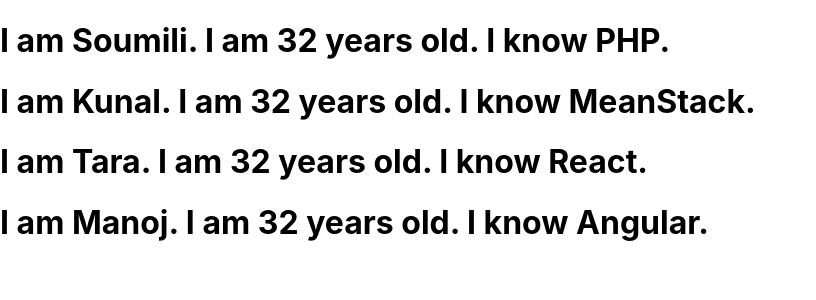
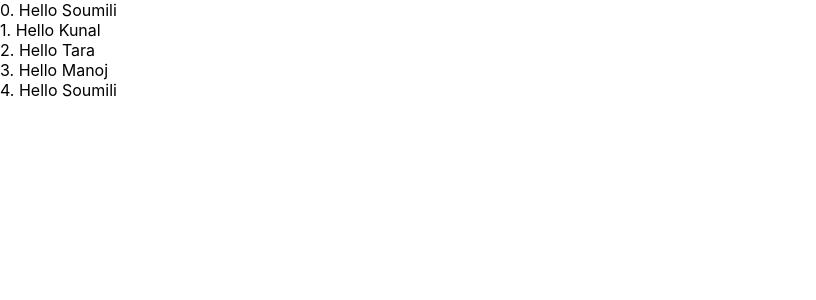
Before and after one commit to titli-soumili/react-practice, a React (Create React App) app: page / in a window 1280 px wide. Shown: the top 300 px of the page, without its empty margins (0-816 px from the left). Built offline with nearby package versions, Linux system fonts and the light colour scheme.

Commit message:
Index as key

```diff
--- a/src/components/listRendering/NameList.js
+++ b/src/components/listRendering/NameList.js
@@ -2,21 +2,40 @@
 Things to remember:
 example 1: This we can use for simpler cases.
 
-example 2:
+example 2: refactor the jsx:
 If we run "example 2", in the console, it will throw an error by saying "Each child in a list should
 have a unique "key" prop." which means, each item in the list rendered using the map operator should
 have an attribute called "key" and the value to that attribute should be unique within the list. So
-"example 3" is the correct way to render a list.
+we should go with "List and Keys" approach to render a list which is explained in "example 3" below.
 
 example 3: By running this, you will not see any error in the console. The attribute "key" is not a
 prop. It is reserved in React and is not accessable in the child components.
 
 Features of "key" attribute:
     1. A "key" is a special string attribute need to include while creating lists of elements.
-    2. Keys are not accessable in the child components.
+    2. Keys must be unique and are not accessable in the child components.
     3. Keys give the element a stable identity.
     4. Keys help React identify which items have changed, added or removed.
     5. Keys help in efficient update of the user interface.
+
+Drawback of "key" attribute:
+    If an array doesn't contain any unique item in it, using "example 3" will throw an error in the
+    console. In "example 4" if we duplicate any of the item and use this as a value of "key" attribute,
+    in the console, you will see an error saying:
+        "Encountered two children with the same key, `Soumli`. Keys should be unique so that components
+        maintain their identity across updates. Non-unique keys may cause children to be duplicated
+        and/or omitted — the behavior is unsupported and could change in a future version.".
+
+    So to fix this error, we are using "Index as key" approach which is explained in "example 5".
+
+example 5: "Index as key":
+Using this method will also cause error in certain cases. Indexing will work only on static list values
+otherwise it will messed up index with its values.
+So, when to use "Index as key"?
+    1. If the items in the list do not have any unique value.
+    2. If the list is static or do not change (i.e. no addition alteration will be done with this list).
+    3. If the list will never be reordered or filtered.
+    4. To use "Index as key" safely, all the above 3 conditions must be satishfied.
 */
 
 import React from 'react';
@@ -24,7 +43,7 @@
 
 function NameList() {
     //== example 1 ==//
-    // const nameArr = ['Soumli', 'Kunal', 'Tara', 'Manoj'];
+    // const nameArr = ['Soumili', 'Kunal', 'Tara', 'Manoj'];
     // const nameList = nameArr.map( name => <div>Hello {name}</div>);
     // return <div>{nameList}</div>;
 
@@ -57,41 +76,48 @@
     // ];
 
     // const personData = persons.map(person => <PersonList person = {person} />)
-
     // return <div>{personData}</div>
 
+    //== example 3: Passing unique value to attribute key to the component to avoid error in console ===//
+    //  const persons = [
+    //     {
+    //         id: 1,
+    //         name: 'Soumili',
+    //         age: 32,
+    //         skill: 'PHP'
+    //     },
+    //     {
+    //         id: 2,
+    //         name: 'Kunal',
+    //         age: 32,
+    //         skill: 'MeanStack'
+    //     },
+    //     {
+    //         id: 3,
+    //         name: 'Tara',
+    //         age: 32,
+    //         skill: 'React'
+    //     },
+    //     {
+    //         id: 4,
+    //         name: 'Manoj',
+    //         age: 32,
+    //         skill: 'Angular'
+    //     }
+    // ];
 
-     //== example 3: Passing unique value to attribute key to the component to avoid error in console ===//
-     const persons = [
-        {
-            id: 1,
-            name: 'Soumili',
-            age: 32,
-            skill: 'PHP'
-        },
-        {
-            id: 2,
-            name: 'Kunal',
-            age: 32,
-            skill: 'MeanStack'
-        },
-        {
-            id: 3,
-            name: 'Tara',
-            age: 32,
-            skill: 'React'
-        },
-        {
-            id: 4,
-            name: 'Manoj',
-            age: 32,
-            skill: 'Angular'
-        }
-    ];
+    // const personData = persons.map(person => <PersonList key={person.id} person = {person} />)
+    // return <div>{personData}</div>
 
-    const personData = persons.map(person => <PersonList key={person.id} person = {person} />)
+    //== example 4 ==//
+    // const nameArr = ['Soumli', 'Kunal', 'Tara', 'Manoj', 'Soumli'];
+    // const nameList = nameArr.map( name => <div key={name}>Hello {name}</div>);
+    // return <div>{nameList}</div>;
 
-    return <div>{personData}</div>
+    //== example 5: "Index as key" ==//
+    const nameArr = ['Soumili', 'Kunal', 'Tara', 'Manoj', 'Soumili'];
+    const nameList = nameArr.map( (name, index)  => <div key={index}>{index}. Hello {name}</div>);
+    return <div>{nameList}</div>;
 }
 
 export default NameList;
```
